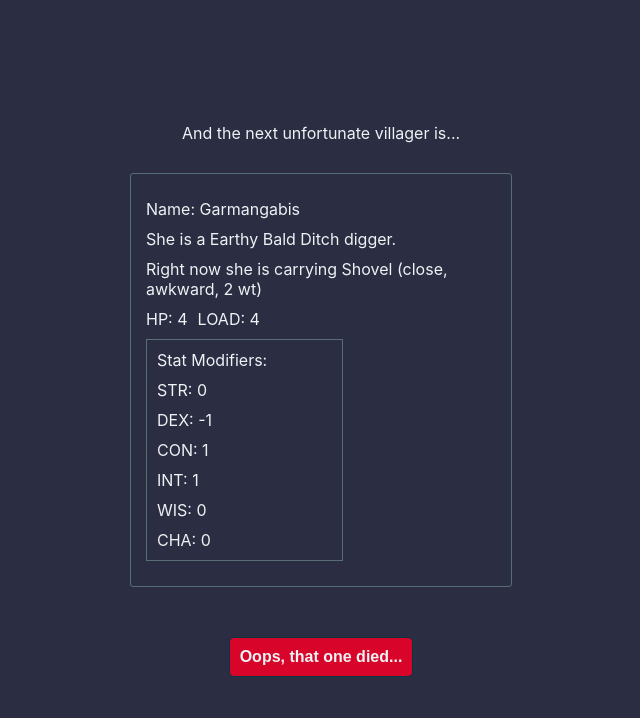
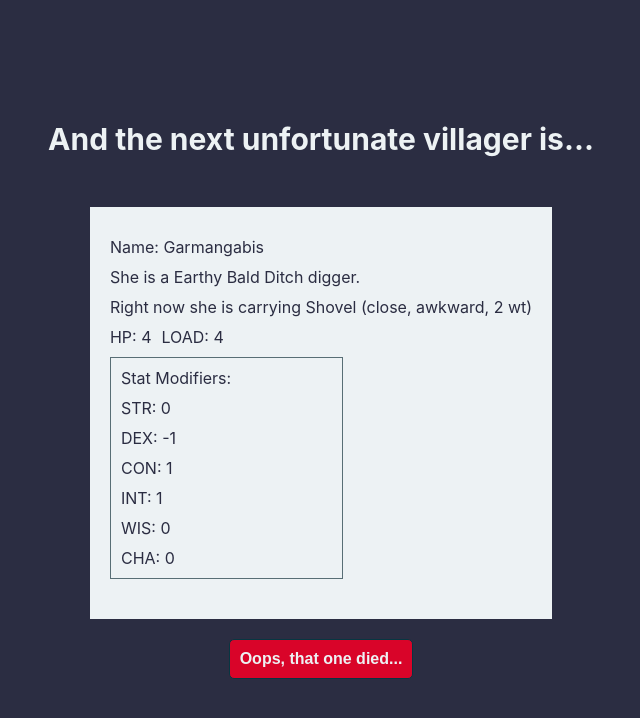
Before and after one commit to mwestdri/funnel-world-gen, a React (Create React App) app: page / in a window 1280 px wide. Shown: the top 718 px of the page, without its empty margins (319-959 px from the left). Built offline with nearby package versions, Linux system fonts and the light colour scheme.

Commit message:
Change style

```diff
--- a/src/App.js
+++ b/src/App.js
@@ -4,6 +4,12 @@ import './App.css';
 import CharacterSheet from './components/characterSheet';
 import {connect} from 'react-redux';
 import { createCharacter } from './state/actions';
+
+const Unfortunate = styled.div`
+  font-size: 30px;
+  font-weight: bold;
+  margin-bottom: 50px;
+`;
 
 const GenerateButton = styled.button`
   border-radius: 5px;
@@ -23,7 +29,7 @@ function App({ createCharacter }) {
     }, [createCharacter]);
   return (
     <div className="App">
-        <div>And the next unfortunate villager is...</div>
+        <Unfortunate>And the next unfortunate villager is...</Unfortunate>
         <CharacterSheet />
         <GenerateButton onClick={createCharacter}>Oops, that one died...</GenerateButton>
 
--- a/src/components/characterSheet.css
+++ b/src/components/characterSheet.css
@@ -1,9 +1,8 @@
 .charSheet {
-    border: 1px solid #586e75;
-    margin: 30px;
-    padding: 15px;
-    max-width: 350px;
-    border-radius: 3px;
+  background-color: #EDF2F4;
+  color: #2B2D42;
+  padding: 20px 20px 30px 20px;
+  max-width: 500px;
 }
 
 .statsContainer {
```
